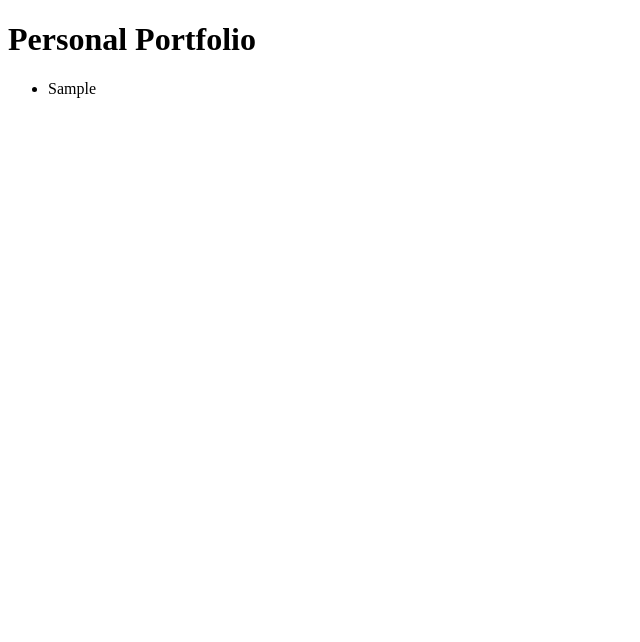
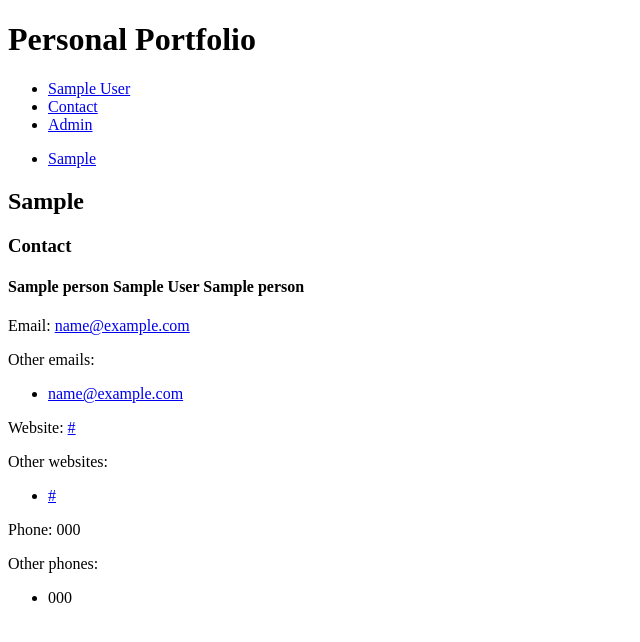
Before and after one commit to ospalax/kmi-yinfs, a Django app: page /portfolio/ in a window 1280 px wide. Shown: the top 642 px of the page, without its empty margins (0-640 px from the left). Run offline with Django 3.2, Linux system fonts and the light colour scheme; tables that the repository leaves empty hold one stand-in row (values such as "Sample post").

Commit message:
Modify template and view
Signed-off-by: Petr Ospalý <petr@ospalax.cz>

```diff
--- a/app/portfolio/templates/portfolio/index.html
+++ b/app/portfolio/templates/portfolio/index.html
@@ -1,5 +1,5 @@
-<!doctype html>
-<html lang="en-US">
+<!DOCTYPE html>
+<html lang="en">
 
 <head>
   <meta charset="utf-8">
@@ -7,15 +7,154 @@
 </head>
 
 <body>
-  <h1> Personal Portfolio </h1>
 
+  <!-- Masthead -->
+  <header role="banner">
+    <h1> Personal Portfolio </h1>
+    <nav>
+      <ul>
+      {% if person %}
+        {% if menu_list %}
+        <li>
+          <a href="#{{ menu_list.0.menu_item|slugify }}">{{ person.0.first_name }} {{ person.0.last_name }}</a>
+        </li>
+        {% else %}
+        <li>{{ person.0.first_name }} {{ person.0.last_name }}</li>
+        {% endif %}
+      {% else %}
+        {% if menu_list %}
+        <li>
+          <a href="#{{ menu_list.0.menu_item|slugify }}">About</a>
+        </li>
+        {% else %}
+        <li>About</li>
+        {% endif %}
+      {% endif %}
+        <li>
+          <a href="#contact">Contact</a>
+        </li>
+
+        <li>
+          <a href="/admin/">Admin</a>
+        </li>
+
+      </ul>
+    </nav>
+  </header>
+
+<!-- navigation menu -->
 {% if menu_list %}
+  <nav role="navigation">
     <ul>
     {% for menu_item in menu_list %}
-        <li>{{ menu_item.menu_item }}</li>
+        <li>
+          <a href="#{{ menu_item.menu_item|slugify }}">{{ menu_item.menu_item }}</a>
+        </li>
     {% endfor %}
     </ul>
+  </nav>
 {% endif %}
+
+<!-- main content -->
+  <article>
+  {% if menu_list %}
+    {% for menu_item in menu_list %}
+    <section id="{{ menu_item.menu_item|slugify }}">
+      <h2>{{ menu_item.menu_item }}</h2>
+
+      {% if menu_item.menu_item|slugify == 'education' and education %}
+      <!-- education -->
+      <p>education</p>
+
+      {% elif menu_item.menu_item|slugify == 'experience' and experience %}
+      <!-- jobs -->
+      <p>work</p>
+
+      {% elif menu_item.menu_item|slugify == 'publications' and publications %}
+      <!-- publications -->
+      <p>books</p>
+
+      {% elif menu_item.menu_item|slugify == 'projects' and projects %}
+      <!-- projects -->
+      <p>projects</p>
+
+      {% elif menu_item.menu_item|slugify == 'gallery' and pictures %}
+      <!-- gallery -->
+        {% for img in pictures %}
+        <img src="{{ img.upload.url }}" title="{{ img.title }}" />
+        {% endfor%}
+
+      {% endif %}
+
+      {% if menu_item.menu_item == menu_list.0.menu_item and person %}
+      <!-- CONTACT INFO STARTS HERE -->
+      <section id="contact">
+        <h3>Contact</h3>
+        <h4>{{ person.0.titles_before_name }} {{ person.0.first_name }} {{ person.0.last_name }} {{ person.0.titles_after_name }}</h4>
+
+        <!-- email -->
+        <p>
+          Email: <a href="mailto:{{ person.0.default_email }}">{{ person.0.default_email }}</a>
+        </p>
+        {% if emails %}
+        <p>
+          Other emails:
+        </p>
+        <ul>
+          {% for email in emails %}
+          <li>
+            <a href="mailto:{{ email.email }}">{{ email.email }}</a>
+          </li>
+          {% endfor %}
+        </ul>
+        {% endif %}
+
+        <!-- website -->
+        {% if person.0.default_website %}
+        <p>
+          Website: <a href="{{ person.0.default_website }}">{{ person.0.default_website }}</a>
+        </p>
+        {% endif %}
+        {% if websites %}
+        <p>
+          Other websites:
+        </p>
+        <ul>
+          {% for website in websites %}
+          <li>
+            <a href="{{ website.website }}">{{ website.website }}</a>
+          </li>
+          {% endfor %}
+        </ul>
+        {% endif %}
+
+        <!-- phones -->
+        {% if person.0.default_phone %}
+        <p>
+          Phone: {{ person.0.default_phone }}
+        </p>
+        {% endif %}
+        {% if phones %}
+        <p>
+          Other phones:
+        </p>
+        <ul>
+          {% for phone in phones %}
+          <li>
+            {{ phone.phone }}
+          </li>
+          {% endfor %}
+        </ul>
+        {% endif %}
+
+      </section>
+      <!-- CONTACT INFO ENDS HERE -->
+      {% endif %}
+
+    </section>
+    {% endfor %}
+  {% endif %}
+  </article>
 
 </body>
 
--- a/app/portfolio/views.py
+++ b/app/portfolio/views.py
@@ -2,12 +2,49 @@ from django.shortcuts import render
 from django.http import HttpResponse
 
 from .models import Menu
+from .models import Person
+from .models import Email
+from .models import Website
+from .models import Phone
+from .models import Education
+from .models import WorkExperience
+from .models import Publication
+from .models import Project
+from .models import Skill
+from .models import Picture
+from .models import Portrait
 
 
 def index(request):
     menu = Menu.objects.order_by('order')
-    context = {'menu_list': menu}
+    # person = Person.objects.order_by('last_name')
+    person = Person.objects.filter(id=1)
+    emails = Email.objects.order_by('email').filter(person_id=1)
+    websites = Website.objects.order_by('website').filter(person_id=1)
+    phones = Phone.objects.order_by('phone').filter(person_id=1)
+    education = Education.objects.filter(person_id=1)
+    experience = WorkExperience.objects.filter(person_id=1)
+    publications = Publication.objects.filter(person_id=1)
+    projects = Project.objects.filter(person_id=1)
+    skills = Skill.objects.filter(person_id=1)
+    pictures = Picture.objects.filter(person_id=1)
+    portrait = Portrait.objects.filter(person_id=1).first
+    context = {
+        'menu_list': menu,
+        'person': person,
+        'emails': emails,
+        'websites': websites,
+        'phones': phones,
+        'education': education,
+        'experience': experience,
+        'publications': publications,
+        'projects': projects,
+        'skills': skills,
+        'pictures': pictures,
+        'portrait': portrait,
+    }
     return render(request, 'portfolio/index.html', context)
+
 
 def detail(request, menu_item):
     return HttpResponse("<h2>Content for menu item %s.</h2>" % menu_item)
```
